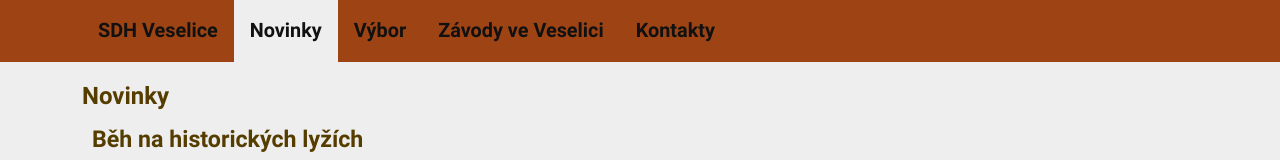
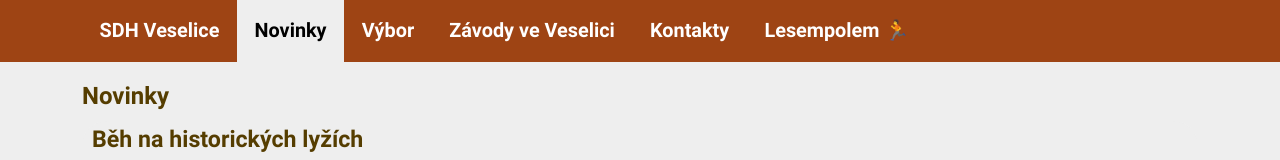
Before and after one commit to kotrzina/sdhveselice, a Next.js app: page /novinky/1 in a window 1280 px wide. Shown: the top 160 px of the page. Built offline with nearby package versions, Linux system fonts and the light colour scheme; grey boxes are pictures that could not be loaded.

Commit message:
Amend header css styles

```diff
--- a/components/Header/Header.module.css
+++ b/components/Header/Header.module.css
@@ -1,29 +1,34 @@
 .navBox {
     padding: 0;
     background-color: #9e4414;
-    /*padding-top: 0.5rem;*/
-    /*padding-bottom: 0.5rem;*/
 }
 
-.navBoxItem {
+#navBoxList {
 
 }
 
-.navBoxItem a {
-    color: #111 !important;
+#navBoxList a {
+    color: #fff;
     font-weight: bold;
     font-size: 1.24rem;
-    padding: 1rem 1rem !important;
+    padding: 1rem 1.1rem;
 }
 
-.navBoxItem a:hover {
+#navBoxList a.none {
+    background-color: inherit;
+}
+
+#navBoxList a:hover {
+    color: #000;
     background-color: #eee;
 }
 
-.navBoxItem a.none {
-    background-color: inherit;
+#navBoxList a.active {
+    color: #000;
+    background-color: #eee;
 }
 
-.navBoxItem a.active {
-    background-color: #eee;
+#navBoxList a.lesempolem:hover {
+    color: #FFF;
+    background-color: #289c4a;
 }
--- a/components/Header/Header.tsx
+++ b/components/Header/Header.tsx
@@ -9,19 +9,16 @@ export const Header = () => {
             <Container>
                 <Navbar.Toggle aria-controls="basic-navbar-nav"/>
                 <Navbar.Collapse id="basic-navbar-nav">
-                    <Nav className={"me-auto " + css.navBoxItem}>
+                    <Nav className={"me-auto"} id={css.navBoxList}>
                         <NavItem title={'SDH Veselice'} link={'/'}/>
                         <NavItem title={'Novinky'} link={'/novinky/1/'}/>
                         <NavItem title={'Výbor'} link={'/vybor'}/>
                         <NavItem title={'Závody ve Veselici'} link={'/zavody'}/>
                         <NavItem title={'Kontakty'} link={'/kontakty'}/>
+                        <NavItem title={'Lesempolem 🏃'} link={'https://lesempolem.cz'}/>
                     </Nav>
                 </Navbar.Collapse>
             </Container>
         </Navbar>
     );
 };
-
-/*
-<NavItem title={'Lesempolem'} link={'https://lesempolem.cz'}/>
- */
--- a/components/Header/NavItem.tsx
+++ b/components/Header/NavItem.tsx
@@ -26,6 +26,10 @@ export const NavItem = (props: Props) => {
             return css.active
         }
 
+        if (link.includes('lesempolem')) {
+            return css.lesempolem
+        }
+
         return css.none
     }
 
```
